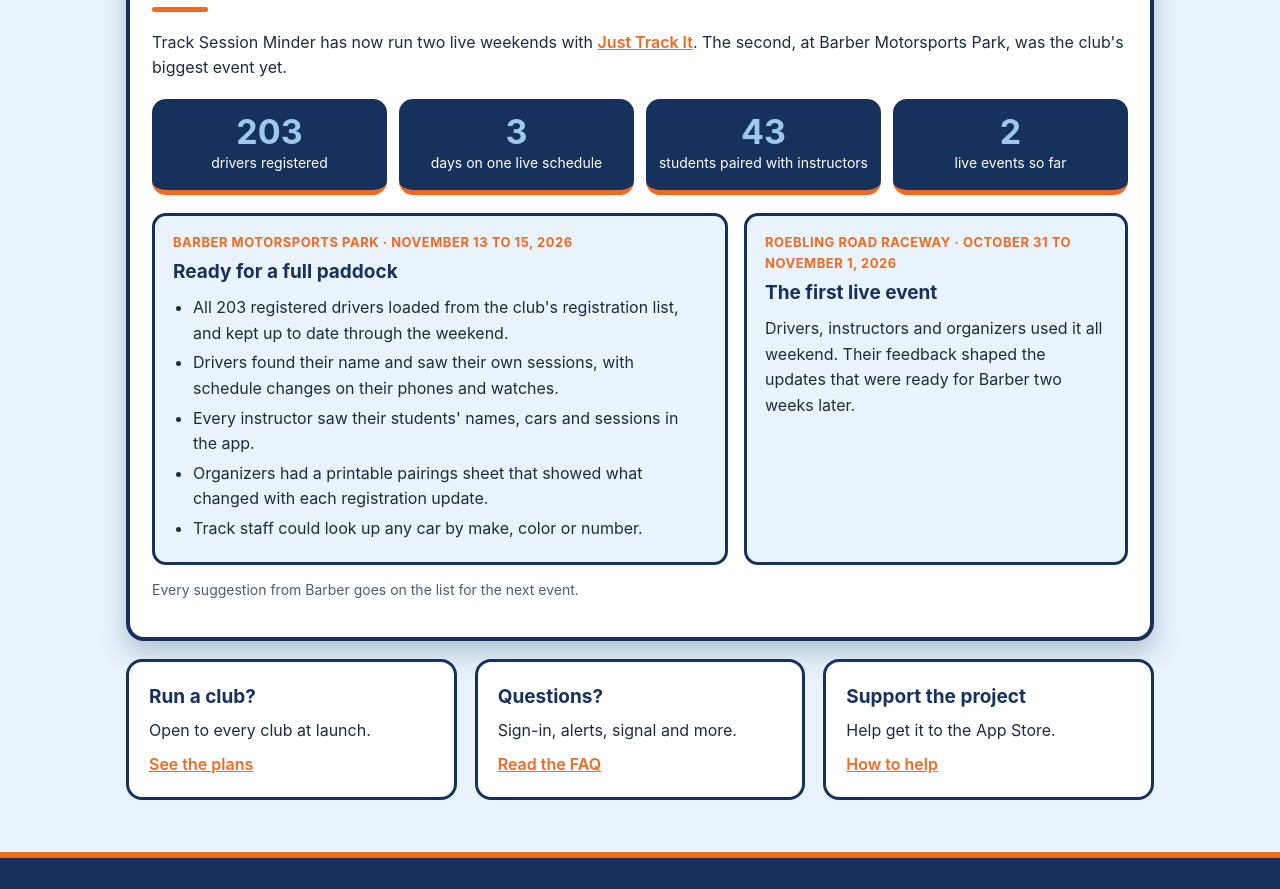
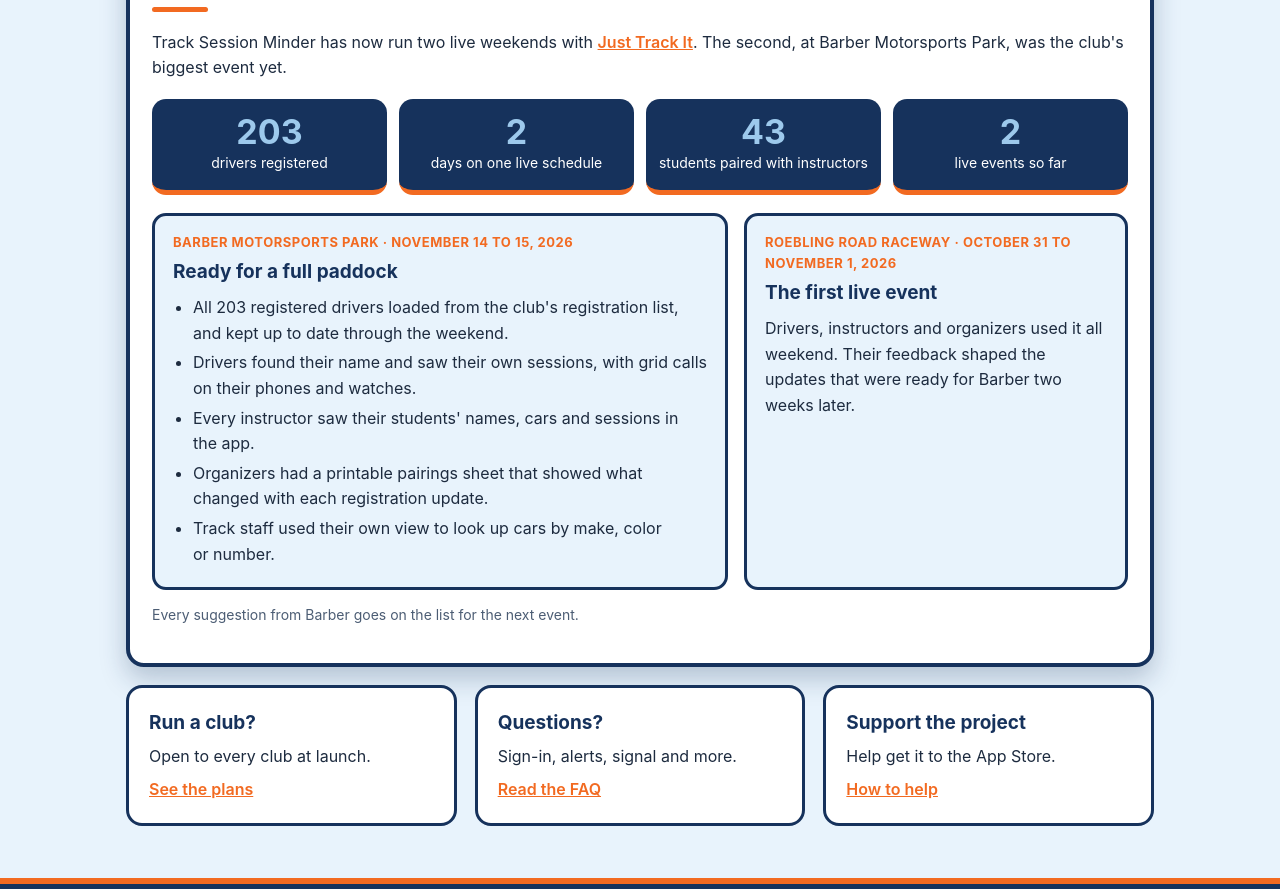
Before and after one commit to kpctoy-png/tracksessionminder-site, a plain HTML site: page index.html in a window 1280 px wide. Shown: the part 3699-4588 px from the top of the page. Drawn offline with Linux system fonts and the light colour scheme.

Commit message:
Barber dates Nov 14-15, 2 days, grid calls, staff lookups
Co-Authored-By: Claude Opus 5.5 <noreply@anthropic.com>
Claude-Session: https://claude.ai/code/session_019hBjUVtSsTnhSqJAX38GU2

```diff
--- a/index.html
+++ b/index.html
@@ -165,19 +165,19 @@
 <p>Track Session Minder has now run two live weekends with <a href="https://justtrackit.net">Just Track It</a>. The second, at Barber Motorsports Park, was the club's biggest event yet.</p>
 <div class="stats">
 <div class="stat"><b>203</b><span>drivers registered</span></div>
-<div class="stat"><b>3</b><span>days on one live schedule</span></div>
+<div class="stat"><b>2</b><span>days on one live schedule</span></div>
 <div class="stat"><b>43</b><span>students paired with instructors</span></div>
 <div class="stat"><b>2</b><span>live events so far</span></div>
 </div>
 <div class="events">
-<div class="ev"><div class="when">Barber Motorsports Park · November 13 to 15, 2026</div>
+<div class="ev"><div class="when">Barber Motorsports Park · November 14 to 15, 2026</div>
 <h3>Ready for a full paddock</h3>
 <ul class="did">
 <li>All 203 registered drivers loaded from the club's registration list, and kept up to date through the weekend.</li>
-<li>Drivers found their name and saw their own sessions, with schedule changes on their phones and watches.</li>
+<li>Drivers found their name and saw their own sessions, with grid calls on their phones and watches.</li>
 <li>Every instructor saw their students' names, cars and sessions in the app.</li>
 <li>Organizers had a printable pairings sheet that showed what changed with each registration update.</li>
-<li>Track staff could look up any car by make, color or number.</li>
+<li>Track staff used their own view to look up cars by make, color or number.</li>
 </ul></div>
 <div class="ev"><div class="when">Roebling Road Raceway · October 31 to November 1, 2026</div>
 <h3>The first live event</h3>
```
Also changed, not shown: about.html (+1 -1 lines).
